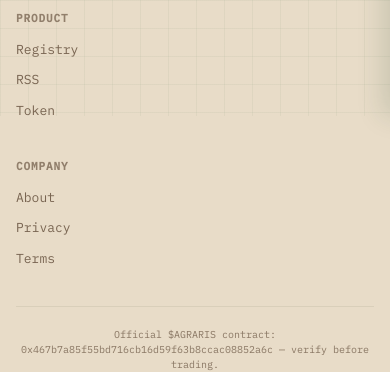
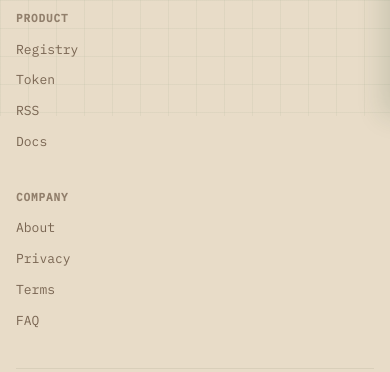
Before and after one commit to agrarisai/agraris, a plain HTML site: page search.html in a window 390 px wide. Shown: the part 728-1100 px from the top of the page. Drawn offline with nearby package versions, Linux system fonts and the light colour scheme; no server answers.

Commit message:
Add Docs link to nav and unify hamburger menu/footer across pages (#74)
- Hamburger menu on every page: Home, Search, Publish, Watchlist, Token,
  Docs, separator, How It Works, About, Privacy, Terms, FAQ
- Footer Product column: Registry, Token, RSS, Docs
- Add missing FAQ link to footer Company column


Claude-Session: https://claude.ai/code/session_01RNbtFzmkMREAfMaHieWk9k

Co-authored-by: Claude <noreply@anthropic.com>

```diff
--- a/search.html
+++ b/search.html
@@ -60,11 +60,13 @@
       <a href="publish.html">Publish</a>
       <a href="watchlist.html">Watchlist</a>
       <a href="token.html">Token</a>
+      <a href="docs.html">Docs</a>
+      <hr class="menu-sep" />
       <a href="index.html#how-it-works">How It Works</a>
-      <hr class="menu-sep" />
       <a href="index.html#about" data-hash="#about">About</a>
       <a href="index.html#privacy" data-hash="#privacy">Privacy</a>
       <a href="index.html#terms" data-hash="#terms">Terms</a>
+      <a href="index.html#faq" data-hash="#faq">FAQ</a>
       <hr class="menu-sep" />
       <div class="menu-social">
         <a class="footer-github" href="https://github.com/agrarisai/agraris" target="_blank" rel="noopener" aria-label="GitHub">
@@ -164,14 +166,16 @@
         <div class="footer-col">
           <span class="footer-col-title">Product</span>
           <a href="index.html">Registry</a>
+          <a href="token.html">Token</a>
           <a href="rss.xml" class="footer-rss" aria-label="RSS feed">RSS</a>
-          <a href="token.html">Token</a>
+          <a href="docs.html">Docs</a>
         </div>
         <div class="footer-col">
           <span class="footer-col-title">Company</span>
           <a href="index.html#about">About</a>
           <a href="index.html#privacy">Privacy</a>
           <a href="index.html#terms">Terms</a>
+          <a href="index.html#faq">FAQ</a>
         </div>
       </div>
       <div class="footer-bottom">
```
Also changed, not shown: agent.html (+6 -2 lines), category.html (+6 -2 lines), docs.html (+5 -3 lines), index.html (+4 -2 lines), publish.html (+6 -2 lines), token.html (+6 -2 lines), watchlist.html (+6 -2 lines).
